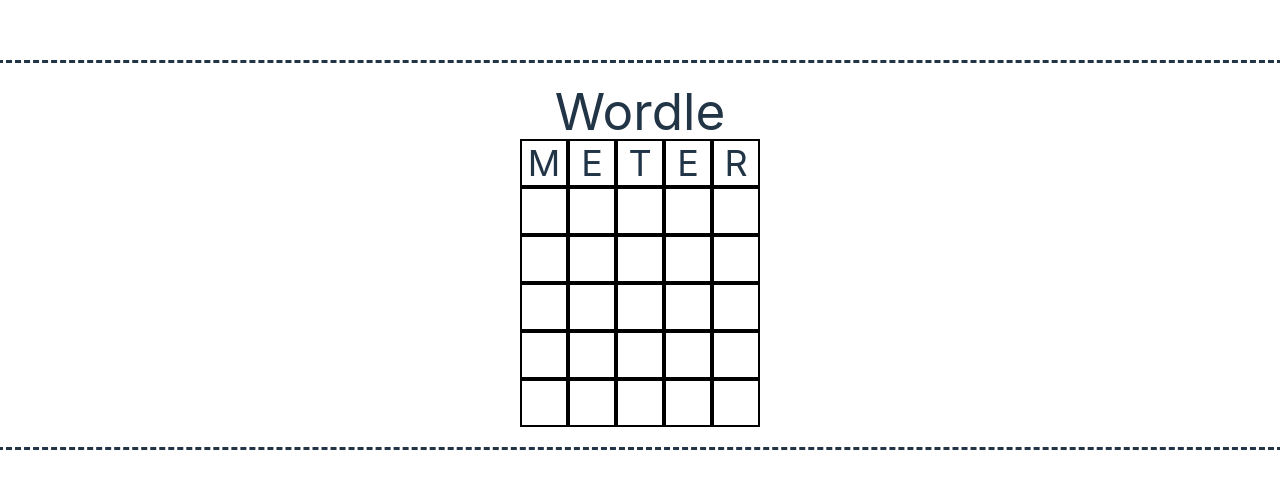
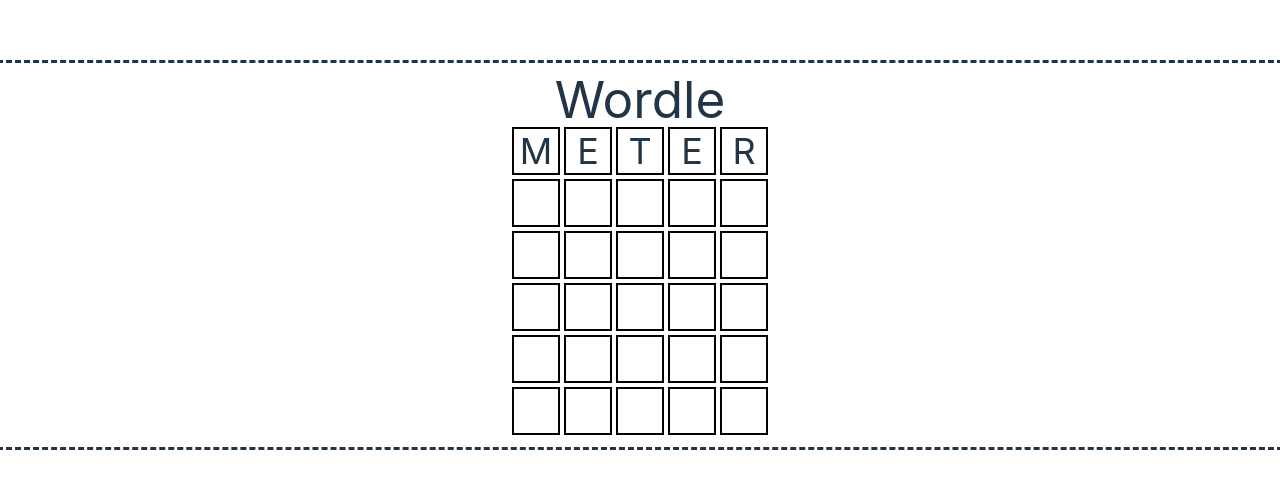
Before and after one commit to JuneLin2001/Wordle, a React (Vite) app: page / in a window 1280 px wide. Shown: the part 145-634 px from the top of the page. Built offline with nearby package versions, Linux system fonts and the light colour scheme.

Commit message:
Style: gap

```diff
--- a/src/App.tsx
+++ b/src/App.tsx
@@ -2,42 +2,42 @@
   return (
       <div className="flex flex-wrap justify-center content-center w-screen h-96 outline-dashed">
         <h1>Wordle</h1>
-        <ul className="flex flex-wrap justify-center items-center mx-auto w-full">
+        <ul className="flex flex-wrap justify-center items-center mx-auto w-full gap-1 mb-1">
           <li className="w-12 h-12 border-2 border-black text-center content-center text-4xl">M</li>
           <li className="w-12 h-12 border-2 border-black text-center content-center text-4xl">E</li>
           <li className="w-12 h-12 border-2 border-black text-center content-center text-4xl">T</li>
           <li className="w-12 h-12 border-2 border-black text-center content-center text-4xl">E</li>
           <li className="w-12 h-12 border-2 border-black text-center content-center text-4xl">R</li>
         </ul>
-        <ul className="flex flex-wrap justify-center items-center mx-auto w-full">
+        <ul className="flex flex-wrap justify-center items-center mx-auto w-full gap-1 mb-1">
           <li className="w-12 h-12 border-2 border-black"></li>
           <li className="w-12 h-12 border-2 border-black"></li>
           <li className="w-12 h-12 border-2 border-black"></li>
           <li className="w-12 h-12 border-2 border-black"></li>
           <li className="w-12 h-12 border-2 border-black"></li>
         </ul>
-        <ul className="flex flex-wrap justify-center items-center mx-auto w-full">
+        <ul className="flex flex-wrap justify-center items-center mx-auto w-full gap-1 mb-1">
           <li className="w-12 h-12 border-2 border-black"></li>
           <li className="w-12 h-12 border-2 border-black"></li>
           <li className="w-12 h-12 border-2 border-black"></li>
           <li className="w-12 h-12 border-2 border-black"></li>
           <li className="w-12 h-12 border-2 border-black"></li>
         </ul>
-        <ul className="flex flex-wrap justify-center items-center mx-auto w-full">
+        <ul className="flex flex-wrap justify-center items-center mx-auto w-full gap-1 mb-1">
           <li className="w-12 h-12 border-2 border-black"></li>
           <li className="w-12 h-12 border-2 border-black"></li>
           <li className="w-12 h-12 border-2 border-black"></li>
           <li className="w-12 h-12 border-2 border-black"></li>
           <li className="w-12 h-12 border-2 border-black"></li>
         </ul>
-        <ul className="flex flex-wrap justify-center items-center mx-auto w-full">
+        <ul className="flex flex-wrap justify-center items-center mx-auto w-full gap-1 mb-1">
           <li className="w-12 h-12 border-2 border-black"></li>
           <li className="w-12 h-12 border-2 border-black"></li>
           <li className="w-12 h-12 border-2 border-black"></li>
           <li className="w-12 h-12 border-2 border-black"></li>
           <li className="w-12 h-12 border-2 border-black"></li>
         </ul>
-        <ul className="flex flex-wrap justify-center items-center mx-auto w-full">
+        <ul className="flex flex-wrap justify-center items-center mx-auto w-full gap-1 mb-1">
           <li className="w-12 h-12 border-2 border-black"></li>
           <li className="w-12 h-12 border-2 border-black"></li>
           <li className="w-12 h-12 border-2 border-black"></li>
```
